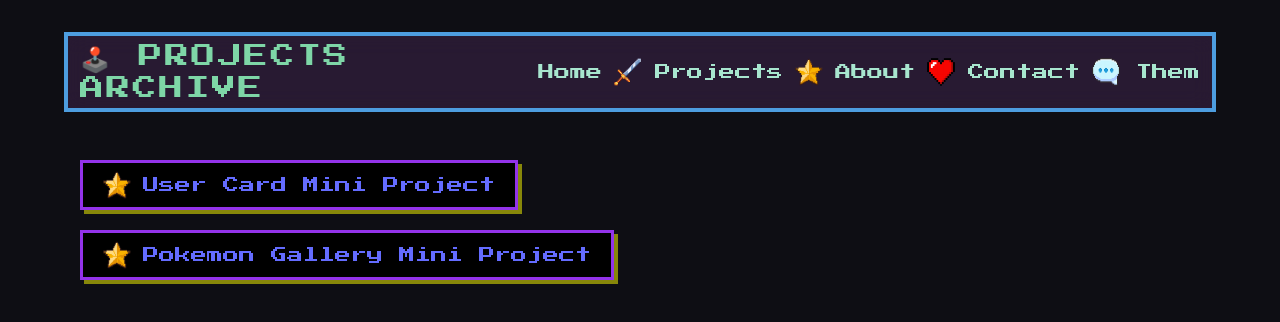
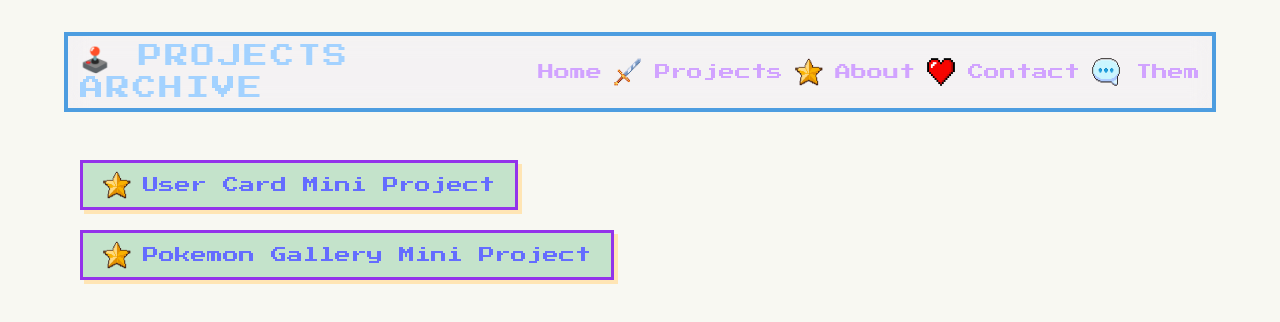
Before and after one commit to Nikkihosseini/react-mini-projects, a React (Vite) app: page /Project in a window 1280 px wide. Shown: the top 322 px of the page. Built offline with nearby package versions, Linux system fonts and the light colour scheme.

Commit message:
style: add dark and light theme for bg, text , shadow and hover

```diff
--- a/index.html
+++ b/index.html
@@ -7,7 +7,7 @@
     <meta name="viewport" content="width=device-width, initial-scale=1.0" />
     <title>react-mini-projects</title>
   </head>
-  <body class="flex items-center justify-center min-h-screen font-pixel bg-void-black">
+  <body class="flex items-center justify-center min-h-screen font-pixel dark:bg-void-black bg-crt-white">
     <div id="root">
       <img src="./public/png-icon/chat.png" alt="chat">
     </div>
--- a/src/Pages/Project/Project.jsx
+++ b/src/Pages/Project/Project.jsx
@@ -4,14 +4,14 @@ import {Link} from 'react-router-dom'
 export default function Project(){
     return(
         <>
-            <div className="flex items-start justify-start w-screen min-h-screen bg-void-black overflow-x-hidden px-20">
+            <div className="flex items-start justify-start w-screen min-h-screen dark:bg-void-black bg-crt-white overflow-x-hidden px-20">
                     <Header/>
                  <ul className='flex items-start flex-col justify-start gap-5 text-center mt-[10rem]'>
-                        <li className="flex items-center justify-center gap-3 font-pixel text-purple-600 border-[3px] border-purple-600 bg-black px-5 py-2 shadow-[4px_4px_0px_rgba(255,255,0,0.5)] hover:translate-x-[2px] hover:translate-y-[2px] hover:shadow-[1px_1px_0px_rgba(255,255,0,0.5)] transition cursor-pointer">
+                        <li className="flex items-center justify-center gap-3 font-pixel text-purple-600 border-[3px] border-purple-600 bg-gameboy-green dark:bg-black px-5 py-2 shadow-[4px_4px_0px_rgba(255,229,180,1)] dark:shadow-[4px_4px_0px_rgba(255,255,0,0.5)] hover:translate-x-[2px] hover:translate-y-[2px] hover:shadow-[1px_1px_0px_rgba(255,255,0,0.5)] transition cursor-pointer">
                             <img className='inline-block w-7 h-7' src="./public/png-icon/star.png" alt="star-png"/>
                             <Link to='/UserCard'>User Card Mini Project</Link>
                         </li>
-                        <li className="flex items-center justify-center gap-3 font-pixel text-purple-600 border-[3px] border-purple-600 bg-black px-5 py-2 shadow-[4px_4px_0px_rgba(255,255,0,0.5)] hover:translate-x-[2px] hover:translate-y-[2px] hover:shadow-[1px_1px_0px_rgba(255,255,0,0.5)] transition cursor-pointer">
+                        <li className="flex items-center justify-center gap-3 font-pixel text-purple-600 border-[3px] border-purple-600 bg-gameboy-green dark:bg-black px-5 py-2 shadow-[4px_4px_0px_rgba(255,229,180,1)] dark:shadow-[4px_4px_0px_rgba(255,255,0,0.5)] hover:translate-x-[2px] hover:translate-y-[2px] hover:shadow-[1px_1px_0px_rgba(255,255,0,0.5)] transition cursor-pointer">
                             <img className='inline-block w-7 h-7' src="./public/png-icon/star.png" alt="star-png"/>
                             <Link to='/PokemonGallery'>Pokemon Gallery Mini Project</Link>
                         </li>
--- a/src/component/Header.jsx
+++ b/src/component/Header.jsx
@@ -5,9 +5,11 @@ export default function Header(){
 
     const [isDark, setIsDark] = useState(false);
 
+
     const toggleTheme = () => {
         document.documentElement.classList.toggle("dark");
-        setIsDark(!isDark);
+        const isNowDark = document.documentElement.classList.contains("dark");
+        setIsDark(isNowDark);
     };
 
     useEffect(() => {
@@ -17,34 +19,34 @@ export default function Header(){
 
     return(
      <>
-        <header className="fixed top-8 right-0 left-0 w-[90%] h-20 z-50 bg-purple-glitch/20 backdrop-blur-md border-4 border-neon-blue p-3 mx-auto">
+        <header className="fixed top-8 right-0 left-0 w-[90%] h-20 z-50  dark:bg-purple-glitch/20 bg-soft-lavender/20 backdrop-blur-md border-4 border-neon-blue p-3 mx-auto">
            <div className="flex items-center justify-between h-full">
-                <h1 className="flex items-center text-md md:text-2xl tracking-widest uppercase text-retro-mint-green">
+                <h1 className="flex items-center text-md md:text-2xl tracking-widest uppercase text-sky-cartridge-blue dark:text-retro-mint-green">
                 🕹️ Projects Archive
                 </h1>
                 <ul className='flex items-center gap-5 text-center'>
                         <li>
                             <Link to='/'
-                            className="flex items-center justify-center gap-3 text-lime-crt-glow hover:text-retro-mint-green cursor-pointer">Home
+                            className="flex items-center justify-center gap-3 text-pastel-glitch-purple dark:text-lime-crt-glow hover:text-soft-lavender dark:hover:text-retro-mint-green cursor-pointer">Home
                             <img className='inline-block w-7 h-7' src="./public/png-icon/sword.png" alt="sword-png"/></Link>
                         </li>
                         <li>
                             <Link to='/Project'
-                             className="flex items-center justify-center gap-3 text-lime-crt-glow hover:text-retro-mint-green cursor-pointer">Projects
+                             className="flex items-center justify-center gap-3 text-pastel-glitch-purple dark:text-lime-crt-glow hover:text-soft-lavender dark:hover:text-retro-mint-green cursor-pointer">Projects
                              <img className='inline-block w-7 h-7' src="./public/png-icon/star.png" alt="star-png"/></Link>
                         </li>
                         <li>
                             <Link to='/About'
-                            className="flex items-center justify-center gap-3 text-lime-crt-glow hover:text-retro-mint-green cursor-pointer">About
+                            className="flex items-center justify-center gap-3 text-pastel-glitch-purple dark:text-lime-crt-glow hover:text-soft-lavender dark:hover:text-retro-mint-green cursor-pointer">About
                             <img className='inline-block w-7 h-7' src="./public/png-icon/heart.png" alt="heart-png"/></Link>
                         </li>
                         <li>
                             <Link to='/Contact'
-                            className="flex items-center justify-center gap-3 text-lime-crt-glow hover:text-retro-mint-green cursor-pointer">Contact
+                            className="flex items-center justify-center gap-3 text-pastel-glitch-purple dark:text-lime-crt-glow hover:text-soft-lavender dark:hover:text-retro-mint-green cursor-pointer">Contact
                             <img className='inline-block w-7 h-7' src="./public/png-icon/chat.png" alt="chat-png"/></Link>
                         </li>
                          <li onClick={toggleTheme}
-                                className="flex items-center justify-center gap-3 text-lime-crt-glow hover:text-retro-mint-green cursor-pointer">
+                                className="flex items-center justify-center gap-3 text-pastel-glitch-purple dark:text-lime-crt-glow hover:text-soft-lavender dark:hover:text-retro-mint-green cursor-pointer">
                                 Them
                                 {/* <img src={isDark ? "/icons/sun.png" : "/icons/moon.png"} alt="theme-icon" /> */}
                         </li>
--- a/src/component/props/User.jsx
+++ b/src/component/props/User.jsx
@@ -21,7 +21,7 @@ export default function User({user, newUserList, setNewUserList }){
     return(
         <>
             <div className="flex items-center justify-center w-screen min-h-screen overflow-x-hidden">
-                <div className={`flex flex-col justify-between bg-foggy-lilac text-purple-glitch shadow-[4px_4px_0px_rgba(255,255,0,0.5)] w-[292px] ${!showMore ? "h-[450px]" : "h-auto"} p-3 text-center overflow-wrap break-words`}>
+                <div className={`flex flex-col justify-between bg-foggy-lilac text-purple-glitch shadow-[4px_4px_0px_#FFE5B4] dark:shadow-[4px_4px_0px_rgba(255,255,0,0.5)] w-[292px] ${!showMore ? "h-[450px]" : "h-auto"} p-3 text-center overflow-wrap break-words`}>
                    <div className="flex items-center justify-between">
                      <button className="text-cosmic-indigo text-sm bg-inherit flex items-center gap-2 outline-none border-none focus:outline-none" onClick={() => deleteUser(user.id)}>
                         <FontAwesomeIcon icon={faTrash} className="text-glitch-red mb-0.5" />Delete User
--- a/tailwind.config.js
+++ b/tailwind.config.js
@@ -17,7 +17,15 @@ module.exports = {
         "purple-glitch": '#8F4EAB',
         "lime-crt-glow": '#A8E6CF',
         'foggy-lilac': '#C8B6FF',
-        "glitch-red": "#FF4C58"
+        "glitch-red": "#FF4C58",
+        "crt-white": "#F8F8F2",         // سفید نرم مثل پس‌زمینه مانیتورهای CRT
+        "vintage-rose": "#FFD6D6",      // صورتی روشن با حس نوستالژیک
+        "gameboy-green": "#C4E3CB",     // سبز کمرنگ یادآور گیم‌بوی کلاسیک
+        "soft-lavender": "#E6DAF8",     // یاسی ملایم مثل آسمون فانتزی بازی‌های RPG
+        "peach-fuzz": "#FFE5B4",        // هلویی روشن و نوستالژیک
+        "sky-cartridge-blue": "#A3D2FF", // آبی کمرنگ مثل لیبل‌ بازی‌های کارتریجی
+        "pastel-glitch-purple": "#D1A3FF", // ترکیب بنفش-پاستلی که حس فانتزی پیکسلی داره
+        "warm-glow-yellow": "#FFF8C5"   // زرد خیلی لطیف، مثل نور لامپ زرد قدیمی
       },
     },
   },
```
Also changed, not shown: src/Pages/Home.jsx (+10 -5 lines).
